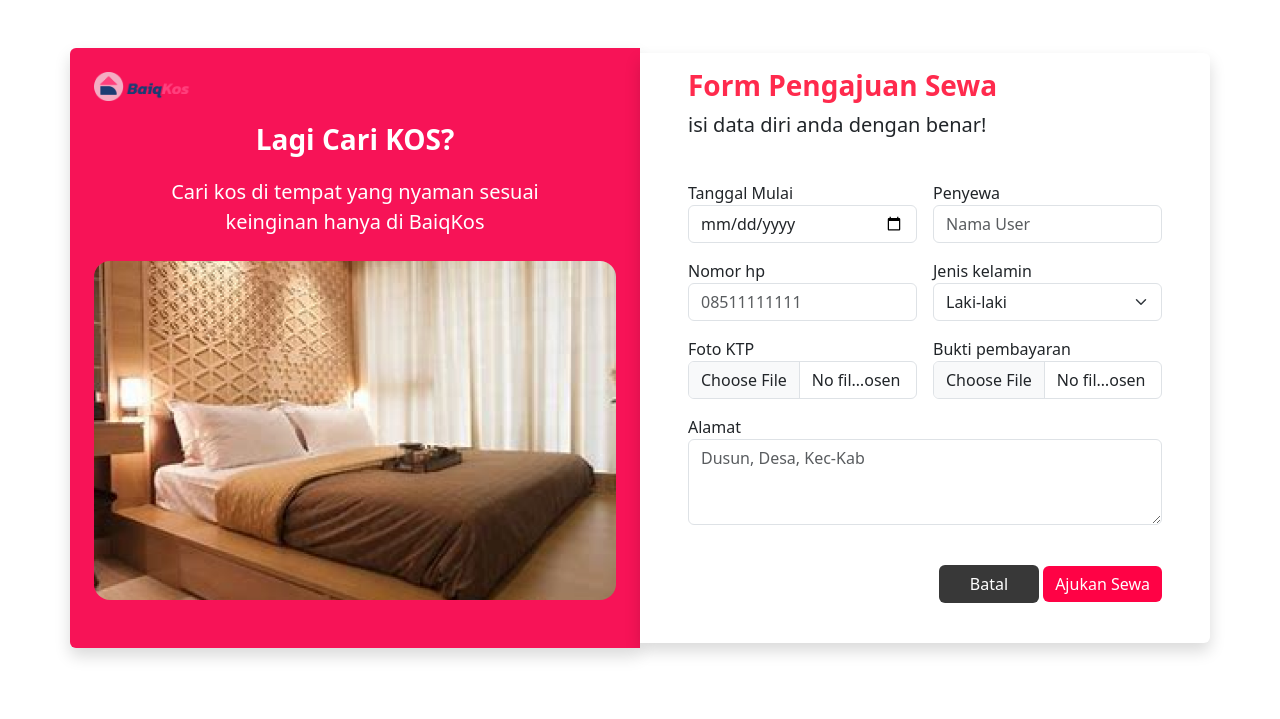
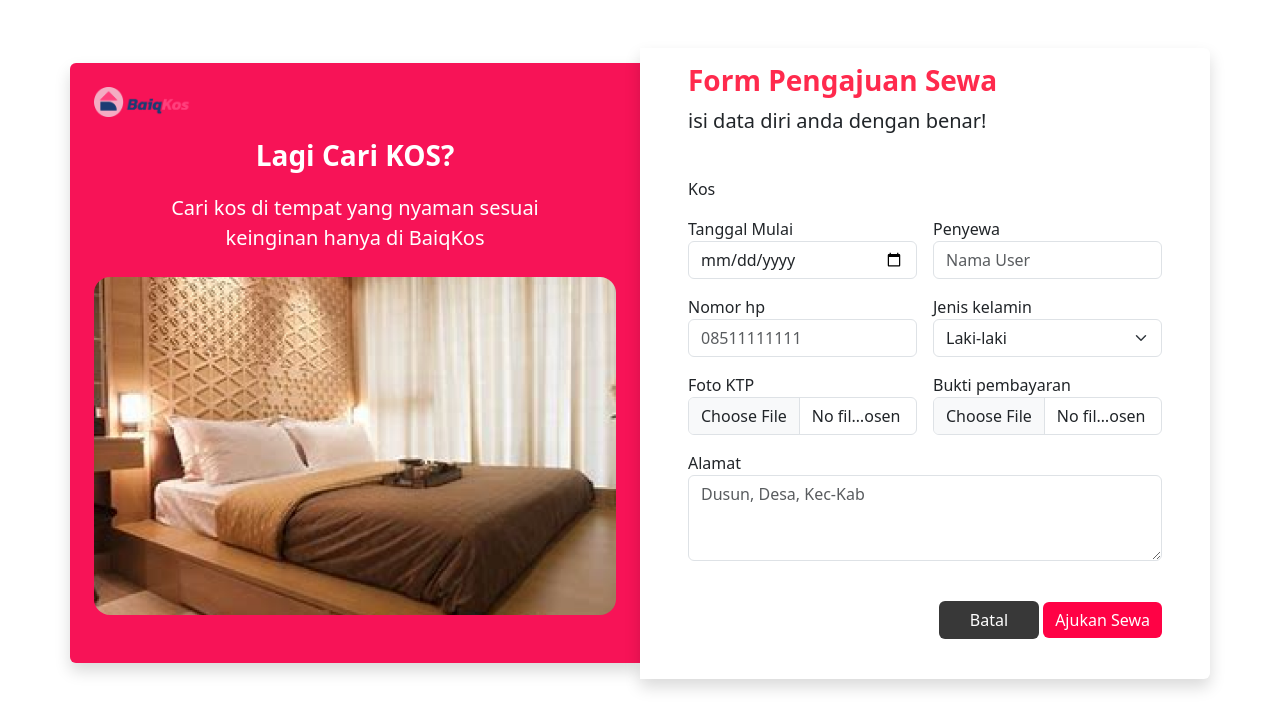
Before and after one commit to ENONGLOSKER/baiqkos, a Django app: page /kos/form-sewa/ in a window 1280 px wide. Shown: the part 70-789 px from the top of the page. Before the commit the page ends 729 px from the top, so only its background shows below. Run offline with Django 5.2, Linux system fonts and the light colour scheme; some libraries are stand-ins or nearby versions.

Commit message:
fix: form pengajuan sewa

```diff
--- a/baiqkos/urls.py
+++ b/baiqkos/urls.py
@@ -25,6 +25,6 @@ urlpatterns = [
     path('kos/datail/<int:id>/', views.detail, name='detail'),
     path('kos/form-sewa/', views.form_sewa, name='form_sewa'),
     path('suka/<int:id>/', views.like_kos, name='like_kos'),
-     path('tanya-pemilik/<int:id>/', views.tanya_pemilik, name='tanya_pemilik'),
+    path('tanya-pemilik/<int:id>/', views.tanya_pemilik, name='tanya_pemilik'),
 
 ] + static(settings.MEDIA_URL, document_root=settings.MEDIA_ROOT)
--- a/baiqkos_app/views.py
+++ b/baiqkos_app/views.py
@@ -48,11 +48,16 @@ def form_sewa(request):
         form = PemesananForm(request.POST, request.FILES)
         if form.is_valid():
             form.instance.mulai_sewa = request.POST.get('mulai_sewa')
+            # Setel nilai bidang kos ke nilai yang diterima dari permintaan POST
+            form.instance.kos_id = request.POST.get('kos')
             form.save()
             return redirect('index')
+        else:
+            print('erorr broh...',form.errors)
     else:
-        kos_id = request.GET.get('kos_id')  # Mengambil ID kos dari query parameter
-        form = PemesananForm(initial={'kos': kos_id})  # Mengatur nilai awal kos berdasarkan ID yang diterima
+        kos_id = request.GET.get('kos_id')
+        # Inisialisasi bidang kos dengan nilai yang sesuai
+        form = PemesananForm(initial={'kos': kos_id})
     context ={
         'form':form,
     }
--- a/templates/detail.html
+++ b/templates/detail.html
@@ -195,7 +195,7 @@ button.primary {
         <div class="pengelola">
           <div class="" style="width: 50px; height: 50px; border-radius: 12px; background-color: rgb(254, 228, 236); display: flex; justify-content: center; align-items: center;"><ion-icon name="home"></ion-icon></div>
           <div class="pengelola-ket">
-            <h3>Fasilitas Umum</h3>
+            <h3>Fasilitas</h3>
           </div>
         </div>
 
--- a/templates/form_sewa.html
+++ b/templates/form_sewa.html
@@ -48,45 +48,50 @@
               <form class="row g-3" method="POST" enctype="multipart/form-data" style="padding: 20px 0;">
                 {% csrf_token %}
                 <!-- tgl mulai -->
+                <div class="col-md-12">
+                    {{ form.kos.label }}
+                    {{ form.kos }}
+                </div>
                 <div class="col-md-6">
-                  {{ form.mulai_sewa.label }}
-                  {{ form.mulai_sewa }}
+                    {{ form.mulai_sewa.label }}
+                    {{ form.mulai_sewa }}
                 </div>
                 <!-- penyewa -->
                 <div class="col-md-6">
-                  {{form.penyewa.label}}
-                  {{form.penyewa}}
+                    {{ form.penyewa.label }}
+                    {{ form.penyewa }}
                 </div>
                 <!-- nomor hp -->
                 <div class="col-6">
-                  {{form.nomor_hp.label}}
-                  {{form.nomor_hp}}
+                    {{ form.nomor_hp.label }}
+                    {{ form.nomor_hp }}
                 </div>
-                <!-- jenis kelamian -->
+                <!-- jenis kelamin -->
                 <div class="col-6">
-                  {{form.jenis_kelamin.label}}
-                  {{form.jenis_kelamin}}
+                    {{ form.jenis_kelamin.label }}
+                    {{ form.jenis_kelamin }}
                 </div>
                 <!-- ktp -->
                 <div class="col-md-6">
-                  {{form.ktp.label}}
-                  {{form.ktp}}
+                    {{ form.ktp.label }}
+                    {{ form.ktp }}
                 </div>
                 <!-- bukti -->
                 <div class="col-md-6">
-                  {{form.bukti_pembayaran.label}}
-                  {{form.bukti_pembayaran}}
+                    {{ form.bukti_pembayaran.label }}
+                    {{ form.bukti_pembayaran }}
                 </div>
                 <div class="col-12">
-                  {{form.alamat.label}}
-                  {{form.alamat}}
+                    {{ form.alamat.label }}
+                    {{ form.alamat }}
                 </div>
 
                 <div class="col-12 pt-4 text-end">
-                  <a href="" class="btn text-white" style="width: 100px; background-color: rgb(56, 56, 56);">Batal</a>
-                  <button type="submit" class="btn btn-primary text-center" style="background-color: rgb(255, 2, 69); border: none;">Ajukan Sewa</button>
+                    <a href="" class="btn text-white" style="width: 100px; background-color: rgb(56, 56, 56);">Batal</a>
+                    <button type="submit" class="btn btn-primary text-center" style="background-color: rgb(255, 2, 69); border: none;">Ajukan Sewa</button>
                 </div>
-              </form>
+            </form>
+
             </div>
           </div>
           <!-- bagian 2 form -->
```
Also changed, not shown: requirements.txt (added, +34 -0 lines), db.sqlite3, media/bukti_pembayaran/ELQ_3.jpg (added), media/bukti_pembayaran/ELQ_3_7zaLCMa.jpg (added), media/bukti_pembayaran/elqusiri_00LSf4B.jpg (added), media/ktp/ELQ_2_30LniJj.jpg (added), media/ktp/ELQ_2_IYcv7Kq.jpg (added), media/ktp/ELQ_2_jcxraQX.jpg (added).
